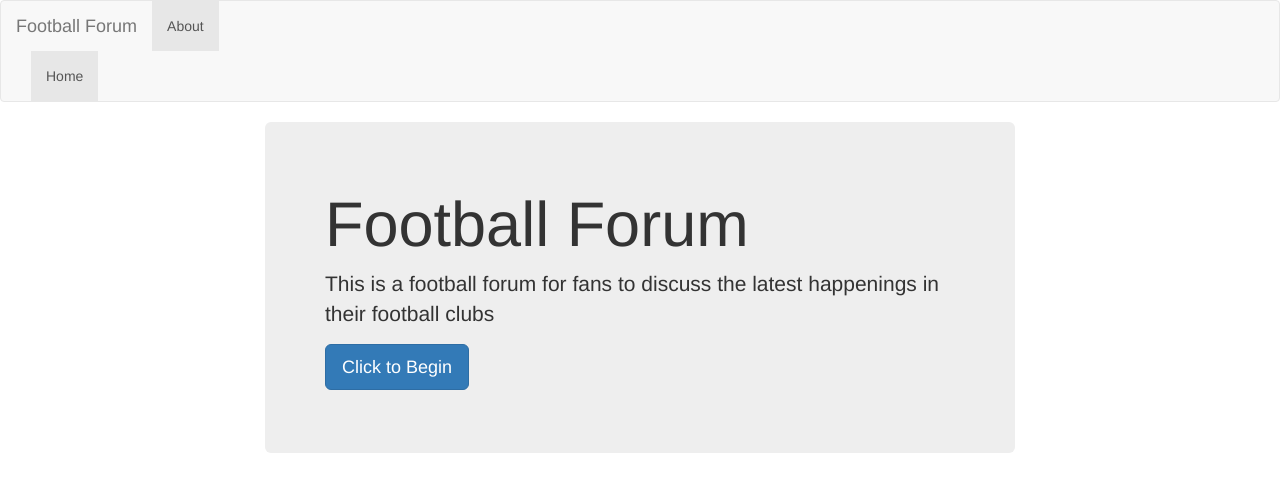
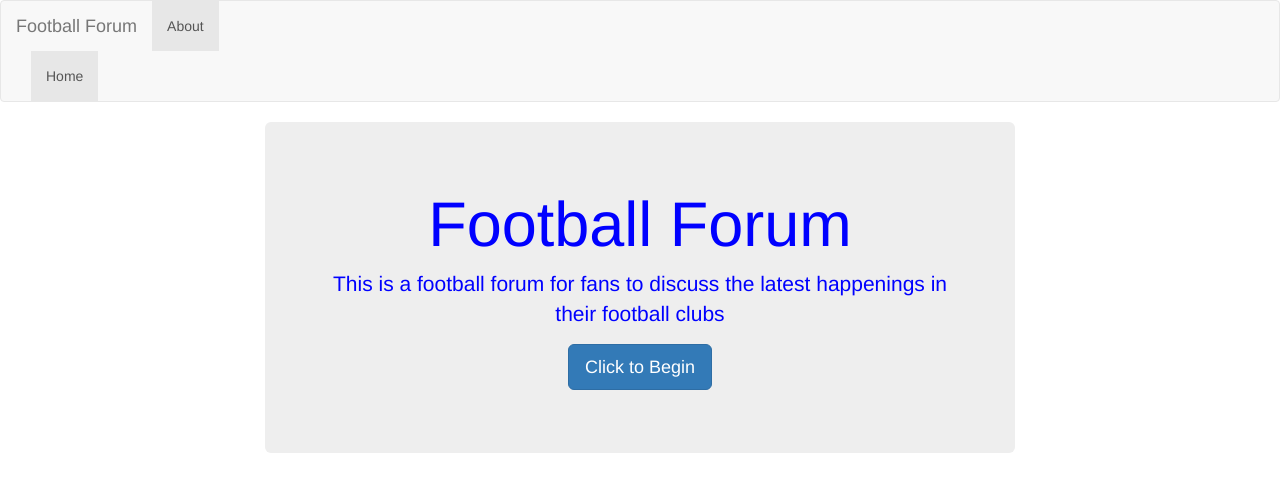
Before and after one commit to andela-denoma/FootballProject, a website: page public/index.html in a window 1280 px wide. Drawn offline with Linux system fonts and the light colour scheme; files that its build step writes are made by us from their sources; files whose address does not match are found by name.

Commit message:
modified pages

```diff
--- a/public/css/main.css
+++ b/public/css/main.css
@@ -1,3 +1,14 @@
 body {
-  color: #fff;
+  color: #005b96;
 }
+
+.media-object {
+  height: 50px;
+  width: 50px;
+}
+
+.jumbotron{
+  font-size: 2em;
+  text-align: center;
+  color: blue;
+}
--- a/public/index.html
+++ b/public/index.html
@@ -8,6 +8,7 @@
     <title>Football Forum</title>
     <link rel="stylesheet" href="public/bower_components/bootstrap/dist/css/bootstrap.css">
     <link rel="stylesheet" href="public/bower_components/bootstrap/dist/css/debby.bootstrap.css">
+    <link rel="stylesheet" href="public/css/main.css">
   </head>
   <body>
      <nav class="navbar navbar-default" role="navigation">
```
Also changed, not shown: public/view/forum-view.html (+1 -5 lines).
